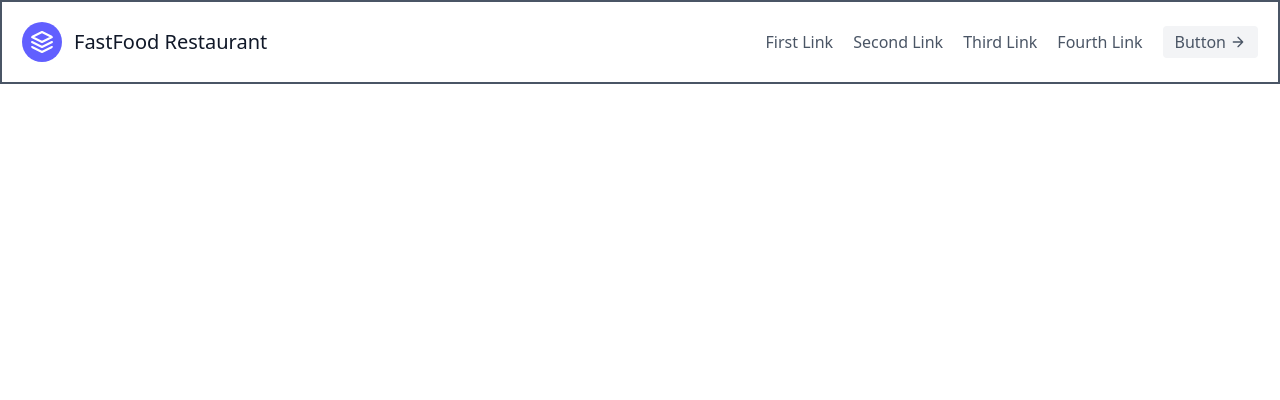
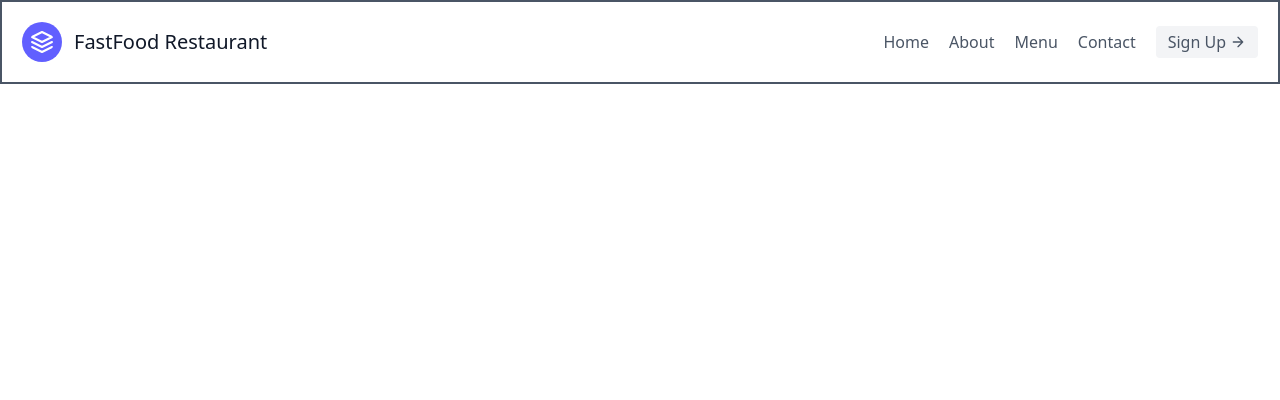
Before and after one commit to SyedMuhammadIzaan/FastFoodRestaurantChatbot, a Flask app: template app/templates/base.html in a window 1280 px wide. Shown: the top 400 px of the page. Run offline with Flask 3, Linux system fonts and the light colour scheme; the template is opened without the code that fills it, so the values that code supplies are empty; some libraries are stand-ins or nearby versions.

Commit message:
change the nav links name

```diff
--- a/app/templates/components/navbar.html
+++ b/app/templates/components/navbar.html
@@ -7,12 +7,12 @@
       <span class="ml-3 text-xl">FastFood Restaurant</span>
     </a>
     <nav class="md:ml-auto flex flex-wrap items-center text-base justify-center">
-      <a class="mr-5 hover:text-gray-900">First Link</a>
-      <a class="mr-5 hover:text-gray-900">Second Link</a>
-      <a class="mr-5 hover:text-gray-900">Third Link</a>
-      <a class="mr-5 hover:text-gray-900">Fourth Link</a>
+      <a class="mr-5 hover:text-gray-900">Home</a>
+      <a class="mr-5 hover:text-gray-900">About</a>
+      <a class="mr-5 hover:text-gray-900">Menu</a>
+      <a class="mr-5 hover:text-gray-900">Contact</a>
     </nav>
-    <button class="inline-flex items-center bg-gray-100 border-0 py-1 px-3 focus:outline-none hover:bg-gray-200 rounded text-base mt-4 md:mt-0">Button
+    <button class="inline-flex items-center bg-gray-100 border-0 py-1 px-3 focus:outline-none hover:bg-gray-200 rounded text-base mt-4 md:mt-0">Sign Up
       <svg fill="none" stroke="currentColor" stroke-linecap="round" stroke-linejoin="round" stroke-width="2" class="w-4 h-4 ml-1" viewBox="0 0 24 24">
         <path d="M5 12h14M12 5l7 7-7 7"></path>
       </svg>
```
